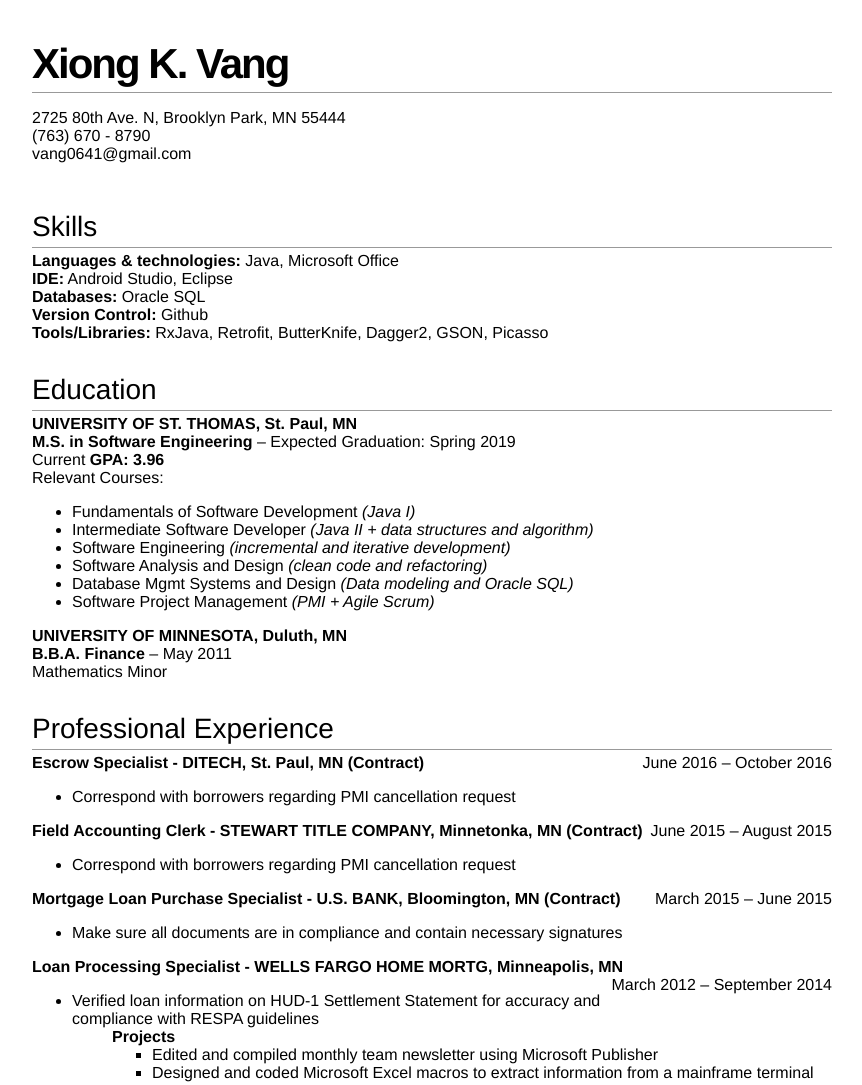
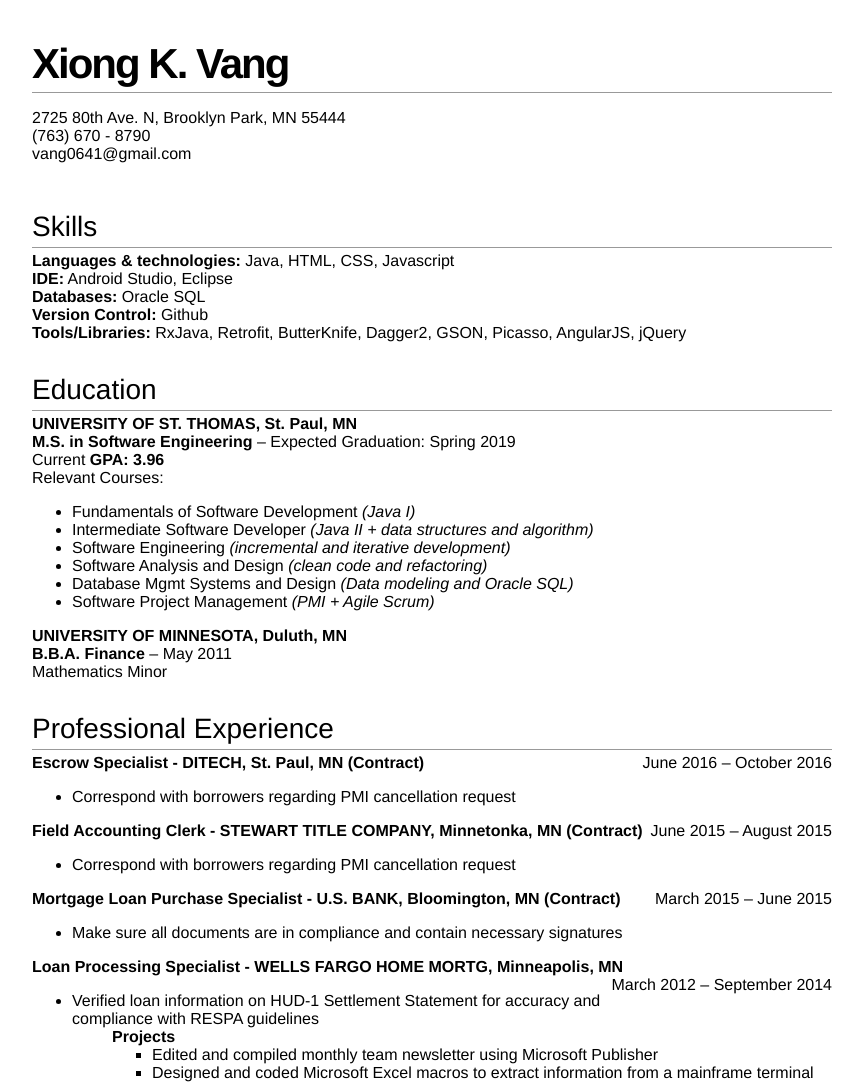
Before and after one commit to XiongVang/vang0641.github.io, a plain HTML site: page index.html in a window 1280 px wide. Shown: the whole page, without its empty margins (208-1070 px from the left). Drawn offline with Linux system fonts and the light colour scheme.

Commit message:
add web skills

```diff
--- a/index.html
+++ b/index.html
@@ -26,11 +26,11 @@
 						Skills
 				</div>
 				<div class="block-content">
-					<b>Languages & technologies:</b> Java, Microsoft Office<br>
+					<b>Languages & technologies:</b> Java, HTML, CSS, Javascript<br>
 					<b>IDE:</b> Android Studio, Eclipse<br>
 					<b>Databases:</b> Oracle SQL<br>
 					<b>Version Control:</b> Github<br>
-					<b>Tools/Libraries:</b> RxJava, Retrofit, ButterKnife, Dagger2, GSON, Picasso<br>
+					<b>Tools/Libraries:</b> RxJava, Retrofit, ButterKnife, Dagger2, GSON, Picasso, AngularJS, jQuery<br>
 				</div>
 			</div> <!-- end of skills -->
 				<div class="content-section" id="content-education">
```
